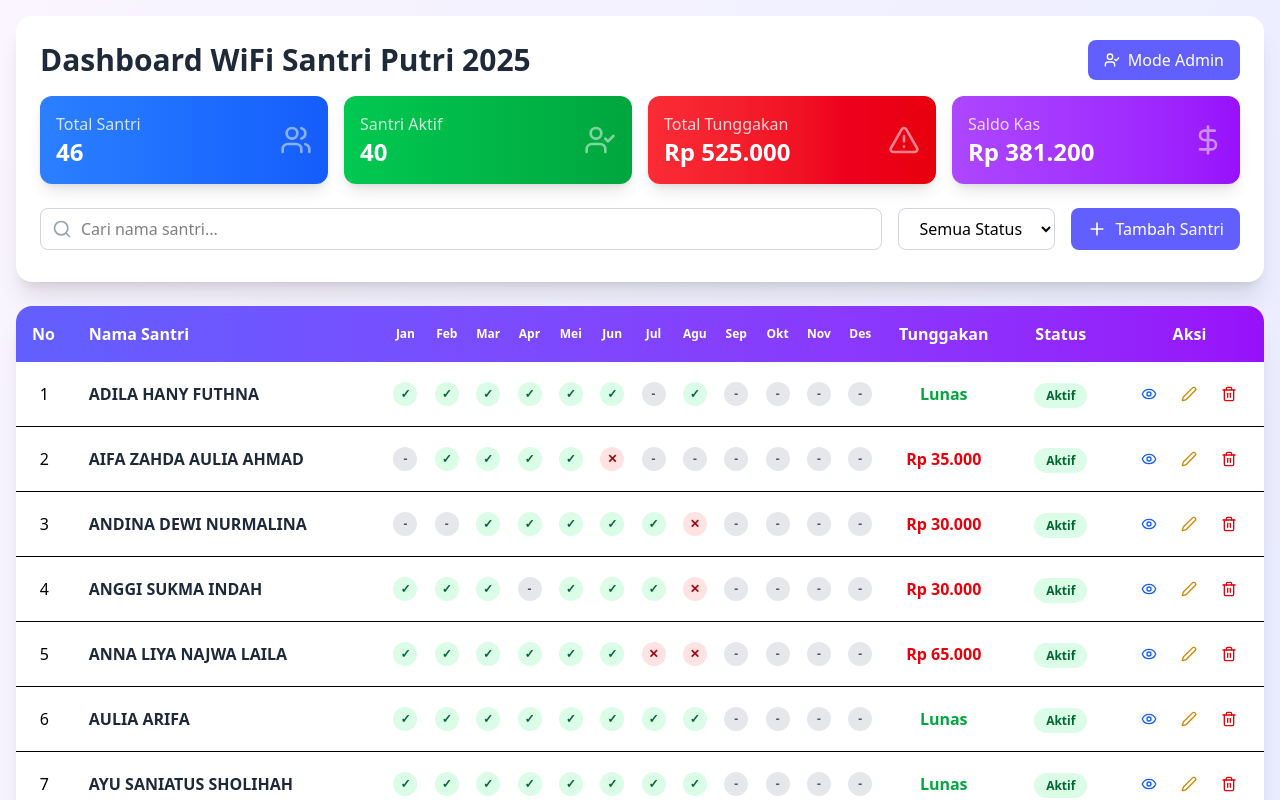
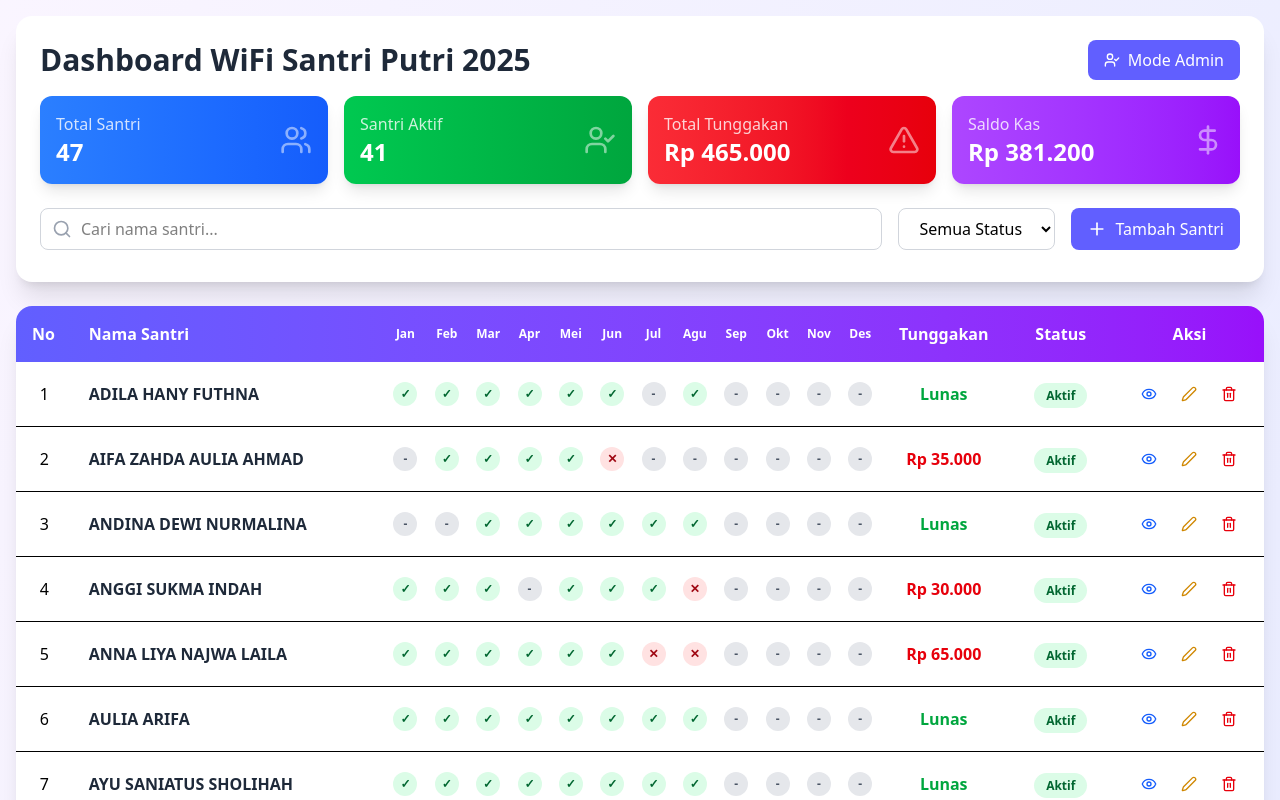
Before and after one commit to AyuSaniatusSholihah/wifi-MK, a React (Vite) app: page / in a window 1280 px wide. Shown: the top 800 px of the page. Built offline with nearby package versions, Linux system fonts and the light colour scheme.

Commit message:
update girls

```diff
--- a/src/App.jsx
+++ b/src/App.jsx
@@ -98,14 +98,14 @@ const App = () => {
     const [santriData, setSantriData] = useState([
     { id: 1, nama: 'ADILA HANY FUTHNA', jan: 25000, feb: 35000, mar: 35000, apr: 35000, mei: 35000, jun: 35000, jul: 0, agu: 30000, sep: 0, okt: 0, nov: 0, des: 0, keterangan: '' },
     { id: 2, nama: 'AIFA ZAHDA AULIA AHMAD', jan: 0, feb: 35000, mar: 35000, apr: 35000, mei: 35000, jun: null, jul: 0, agu: 0, sep: 0, okt: 0, nov: 0, des: 0, keterangan: '' },
-    { id: 3, nama: 'ANDINA DEWI NURMALINA', jan: 0, feb: 0, mar: 35000, apr: 35000, mei: 35000, jun: 35000, jul: 35000, agu: null, sep: 0, okt: 0, nov: 0, des: 0, keterangan: '' },
+    { id: 3, nama: 'ANDINA DEWI NURMALINA', jan: 0, feb: 0, mar: 35000, apr: 35000, mei: 35000, jun: 35000, jul: 35000, agu: 30000, sep: 0, okt: 0, nov: 0, des: 0, keterangan: '' },
     { id: 4, nama: 'ANGGI SUKMA INDAH', jan: 25000, feb: 35000, mar: 35000, apr: 0, mei: 35000, jun: 35000, jul: 35000, agu: null, sep: 0, okt: 0, nov: 0, des: 0, keterangan: '' },
     { id: 5, nama: 'ANNA LIYA NAJWA LAILA', jan: 25000, feb: 35000, mar: 35000, apr: 35000, mei: 35000, jun: 35000, jul: null, agu: null, sep: 0, okt: 0, nov: 0, des: 0, keterangan: '' },
     { id: 6, nama: 'AULIA ARIFA', jan: 35000, feb: 35000, mar: 35000, apr: 35000, mei: 35000, jun: 35000, jul: 35000, agu: 30000, sep: 0, okt: 0, nov: 0, des: 0, keterangan: '' },
     { id: 7, nama: 'AYU SANIATUS SHOLIHAH', jan: 25000, feb: 35000, mar: 35000, apr: 35000, mei: 35000, jun: 35000, jul: 35000, agu: 30000, sep: 0, okt: 0, nov: 0, des: 0, keterangan: '' },
     { id: 8, nama: 'FARADINA LATIVA', jan: 25000, feb: 35000, mar: 35000, apr: 35000, mei: 35000, jun: 35000, jul: 0, agu: 30000, sep: 0, okt: 0, nov: 0, des: 0, keterangan: '' },
     { id: 9, nama: 'FATWA ISNAYA ECHA ANASTASYA', jan: 25000, feb: 35000, mar: 35000, apr: 35000, mei: 35000, jun: 35000, jul: 35000, agu: 30000, sep: 0, okt: 0, nov: 0, des: 0, keterangan: '' },
-    { id: 10, nama: 'IRDINA MAZIYATUN NAFISAH', jan: 25000, feb: 35000, mar: 35000, apr: 35000, mei: 35000, jun: 35000, jul: 35000, agu: null, sep: 0, okt: 0, nov: 0, des: 0, keterangan: '' },
+    { id: 10, nama: 'IRDINA MAZIYATUN NAFISAH', jan: 25000, feb: 35000, mar: 35000, apr: 35000, mei: 35000, jun: 35000, jul: 35000, agu: 30000, sep: 0, okt: 0, nov: 0, des: 0, keterangan: '' },
     { id: 11, nama: 'ITSNA ROHMANIA', jan: 25000, feb: 0, mar: 0, apr: 0, mei: 0, jun: 0, jul: 0, agu: 0, sep: 0, okt: 0, nov: 0, des: 0, keterangan: 'Boyong' },
     { id: 12, nama: 'IZZA AYU MEIVIA', jan: 25000, feb: 35000, mar: 35000, apr: null, mei: 35000, jun: 35000, jul: 35000, agu: null, sep: 0, okt: 0, nov: 0, des: 0, keterangan: '' },
     { id: 13, nama: 'JULIA SULISTYAWATI', jan: 0, feb: 35000, mar: 0, apr: 0, mei: 0, jun: 0, jul: 0, agu: 0, sep: 0, okt: 0, nov: 0, des: 0, keterangan: 'Boyong' },
@@ -142,7 +142,7 @@ const App = () => {
     { id: 44, nama: 'SAYYIDATINA KAAFUUROO AL JANNAH', jan: 0, feb: 0, mar: 0, apr: 0, mei: 0, jun: 0, jul: null, agu: 0, sep: 0, okt: 0, nov: 0, des: 0, keterangan: '' },
     { id: 45, nama: 'MUNIF', jan: 0, feb: 35000, mar: 0, apr: 0, mei: 35000, jun: 35000, jul: 35000, agu: 30000, sep: 0, okt: 0, nov: 0, des: 0, keterangan: '+5k' },
     { id: 46, nama: 'YAQIN (KI SEPUH)', jan: 0, feb: 0, mar: 0, apr: 0, mei: 0, jun: 0, jul: 35000, agu: 30000, sep: 0, okt: 0, nov: 0, des: 0, keterangan: '+85k' },
-
+    { id: 47, nama: 'FIKI', jan: 0, feb: 0, mar: 0, apr: 0, mei: 0, jun: 0, jul: 0, agu: 30000, sep: 0, okt: 0, nov: 0, des: 0, keterangan: '' },
   ]);
 
   const [paymentData, setPaymentData] = useState([
```
